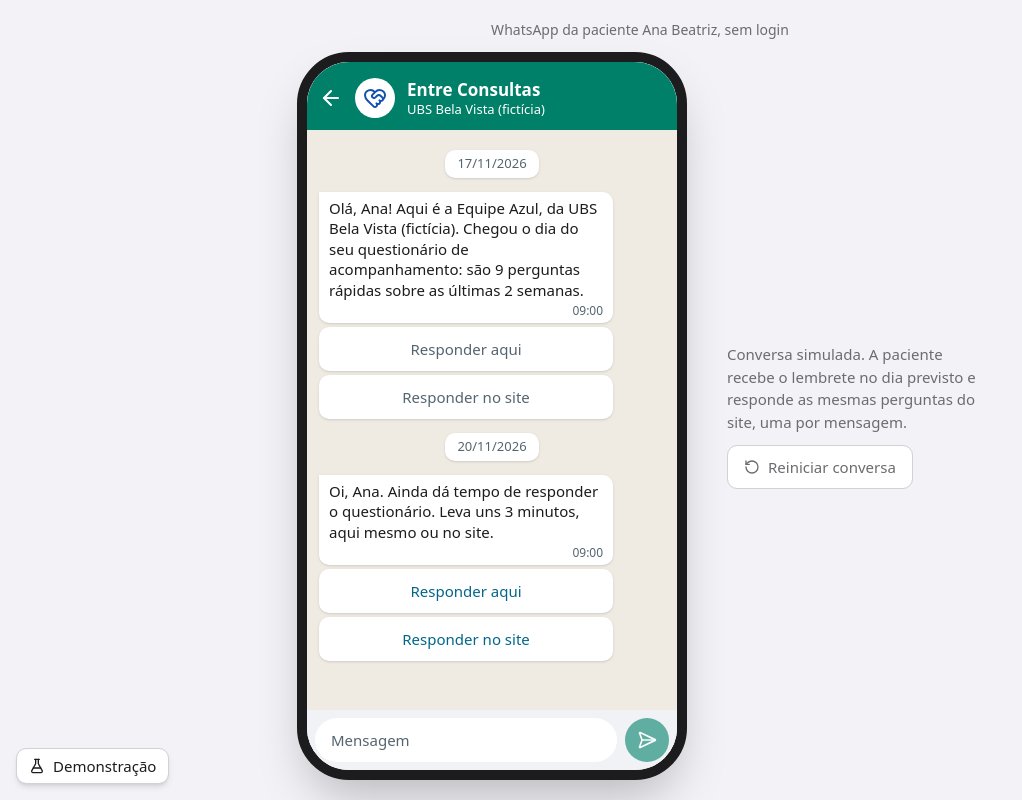
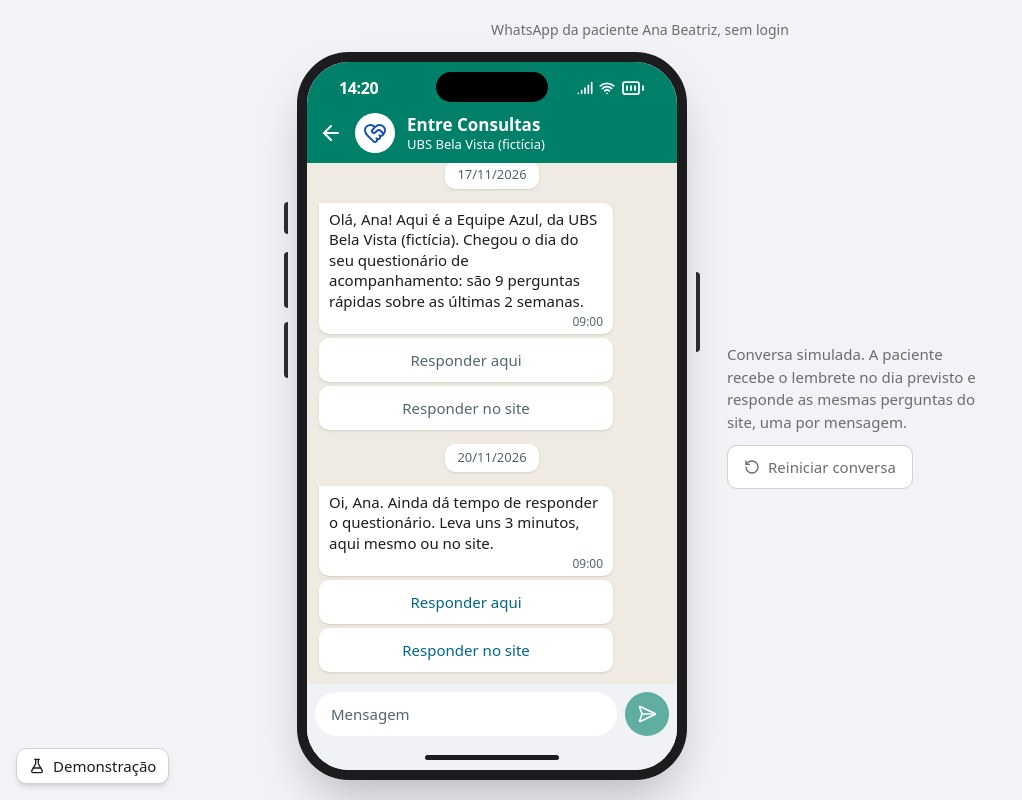
Before and after one commit to raphael-soares/entre-consultas, a React (Vite) app: page /whatsapp in a window 1280 px wide. Shown: the whole page, without its empty margins (0-1022 px from the left). Built offline with nearby package versions, Linux system fonts and the light colour scheme.

Commit message:
feat(paciente): simular barra de status e botões do celular na moldura
A tela solta dentro do frame parecia recorte; barra de status, ilha, indicador de início e botões laterais deixam a demonstração com cara de celular de verdade, também nos prints em 390 px.

```diff
--- a/src/componentes/MolduraCelular.tsx
+++ b/src/componentes/MolduraCelular.tsx
@@ -1,29 +1,57 @@
+import { BatteryFull, Signal, Wifi } from 'lucide-react'
 import type { ReactNode } from 'react'
+import { useModoPrint } from '@/lib/print'
 import { cn } from '@/lib/utils'
 
+const ESTILOS = {
+  padrao: { status: 'bg-background text-foreground', base: 'bg-background', indicador: 'bg-foreground' },
+  whatsapp: { status: 'bg-whatsapp-topo text-white', base: 'bg-[#f0f2f5]', indicador: 'bg-foreground' },
+}
+
 // Acima de 500 px a tela do paciente aparece dentro de um celular; abaixo disso é o próprio celular.
+// A barra de status e o indicador de início são só cenário: aparecem na moldura e nos prints (?print=1).
 export function MolduraCelular({
   children,
   legenda,
   lado,
-  className,
+  estilo = 'padrao',
 }: {
   children: ReactNode
   legenda?: string
   lado?: ReactNode
-  className?: string
+  estilo?: keyof typeof ESTILOS
 }) {
+  const print = useModoPrint()
+  const cenario = print ? 'flex' : 'hidden min-[501px]:flex'
+  const cores = ESTILOS[estilo]
+
   return (
-    <div className="min-h-svh min-[501px]:flex min-[501px]:flex-col min-[501px]:items-center min-[501px]:justify-center min-[501px]:gap-3 min-[501px]:py-5">
+    <div className="h-svh min-[501px]:flex min-[501px]:h-auto min-[501px]:min-h-svh min-[501px]:flex-col min-[501px]:items-center min-[501px]:justify-center min-[501px]:gap-3 min-[501px]:py-5">
       {legenda && <p className="hidden text-sm font-medium text-muted-foreground min-[501px]:block">{legenda}</p>}
-      <div className="min-[501px]:flex min-[501px]:items-center min-[501px]:gap-10">
-        <div
-          className={cn(
-            'flex min-h-svh flex-col bg-background min-[501px]:h-[min(844px,calc(100svh-4.5rem))] min-[501px]:min-h-0 min-[501px]:w-[390px] min-[501px]:overflow-hidden min-[501px]:rounded-[52px] min-[501px]:border-[10px] min-[501px]:border-[#1c1c1e] min-[501px]:shadow-2xl',
-            className,
-          )}
-        >
-          <div className="relative flex min-h-0 flex-1 flex-col min-[501px]:overflow-y-auto">{children}</div>
+      <div className="h-full min-[501px]:flex min-[501px]:h-auto min-[501px]:items-center min-[501px]:gap-10">
+        <div className="relative h-full min-[501px]:h-auto">
+          <span aria-hidden className="absolute top-[150px] -left-[13px] hidden h-8 w-[4px] rounded-l bg-[#2c2c2e] min-[501px]:block" />
+          <span aria-hidden className="absolute top-[200px] -left-[13px] hidden h-14 w-[4px] rounded-l bg-[#2c2c2e] min-[501px]:block" />
+          <span aria-hidden className="absolute top-[270px] -left-[13px] hidden h-14 w-[4px] rounded-l bg-[#2c2c2e] min-[501px]:block" />
+          <span aria-hidden className="absolute top-[220px] -right-[13px] hidden h-20 w-[4px] rounded-r bg-[#2c2c2e] min-[501px]:block" />
+          <div className="flex h-full flex-col overflow-hidden bg-background min-[501px]:h-[min(844px,calc(100svh-4.5rem))] min-[501px]:w-[390px] min-[501px]:rounded-[52px] min-[501px]:border-[10px] min-[501px]:border-[#1c1c1e] min-[501px]:shadow-2xl">
+            <div
+              aria-hidden
+              className={cn('relative h-[47px] shrink-0 items-center justify-between px-8 pt-1', cenario, cores.status)}
+            >
+              <span className="text-[16px] font-semibold tracking-tight">14:20</span>
+              <span className="absolute top-[10px] left-1/2 hidden h-[30px] w-[112px] -translate-x-1/2 rounded-full bg-black min-[501px]:block" />
+              <span className="flex items-center gap-1.5">
+                <Signal className="size-4" strokeWidth={2.5} />
+                <Wifi className="size-4" strokeWidth={2.5} />
+                <BatteryFull className="size-6" strokeWidth={1.75} />
+              </span>
+            </div>
+            <div className="relative flex min-h-0 flex-1 flex-col overflow-y-auto">{children}</div>
+            <div aria-hidden className={cn('h-[26px] shrink-0 items-center justify-center', cenario, cores.base)}>
+              <span className={cn('h-[5px] w-[134px] rounded-full', cores.indicador)} />
+            </div>
+          </div>
         </div>
         {lado && <div className="hidden w-64 lg:block">{lado}</div>}
       </div>
--- a/src/telas/paciente/InicioPaciente.tsx
+++ b/src/telas/paciente/InicioPaciente.tsx
@@ -20,7 +20,7 @@ export function InicioPaciente() {
   const primeiroNome = cadastro.nome.split(' ')[0]
 
   return (
-    <div className="flex flex-1 flex-col gap-5 px-5 pt-6 pb-8">
+    <div className="flex flex-1 flex-col gap-5 px-5 pt-2 pb-6">
       <div className="flex items-center justify-between">
         <Logo compacto />
         <Button
--- a/src/telas/whatsapp/WhatsApp.tsx
+++ b/src/telas/whatsapp/WhatsApp.tsx
@@ -145,6 +145,7 @@ export function WhatsApp() {
 
   return (
     <MolduraCelular
+      estilo="whatsapp"
       legenda="WhatsApp da paciente Ana Beatriz, sem login"
       lado={
         <div className="flex flex-col gap-3 text-[15px] text-muted-foreground">
@@ -159,8 +160,8 @@ export function WhatsApp() {
         </div>
       }
     >
-      <div className="relative flex h-svh flex-col bg-whatsapp-fundo min-[501px]:h-full">
-        <header className="flex items-center gap-3 bg-whatsapp-topo px-3 pt-4 pb-3 text-white">
+      <div className="relative flex min-h-0 flex-1 flex-col bg-whatsapp-fundo">
+        <header className="flex items-center gap-3 bg-whatsapp-topo px-3 pt-1 pb-2.5 text-white">
           <ArrowLeft className="size-6" aria-hidden />
           <span className="grid size-10 place-items-center rounded-full bg-white">
             <HeartHandshake className="size-6 text-primary" aria-hidden />
--- a/src/telas/whatsapp/conversa.ts
+++ b/src/telas/whatsapp/conversa.ts
@@ -17,7 +17,7 @@ export interface Mensagem {
 export const PERGUNTA_ESTRESSORES = 'Nas últimas 2 semanas, alguma destas situações pesou para você?'
 const OUTRA_SITUACAO = 'Qual outra situação?'
 const QUAL_OUTRO = 'Qual foi a situação? Pode escrever aqui embaixo.'
-const MAIS_ALGUMA = 'Mais alguma?'
+const MAIS_ALGUMA = 'Mais algum?'
 export const BOTOES_LEMBRETE = ['Responder aqui', 'Responder no site']
 export const BOTOES_ALERTA = ['Ligar para o CVV', 'Continuar']
 export const BOTOES_MAIS = ['Sim', 'Não, terminar']
```
